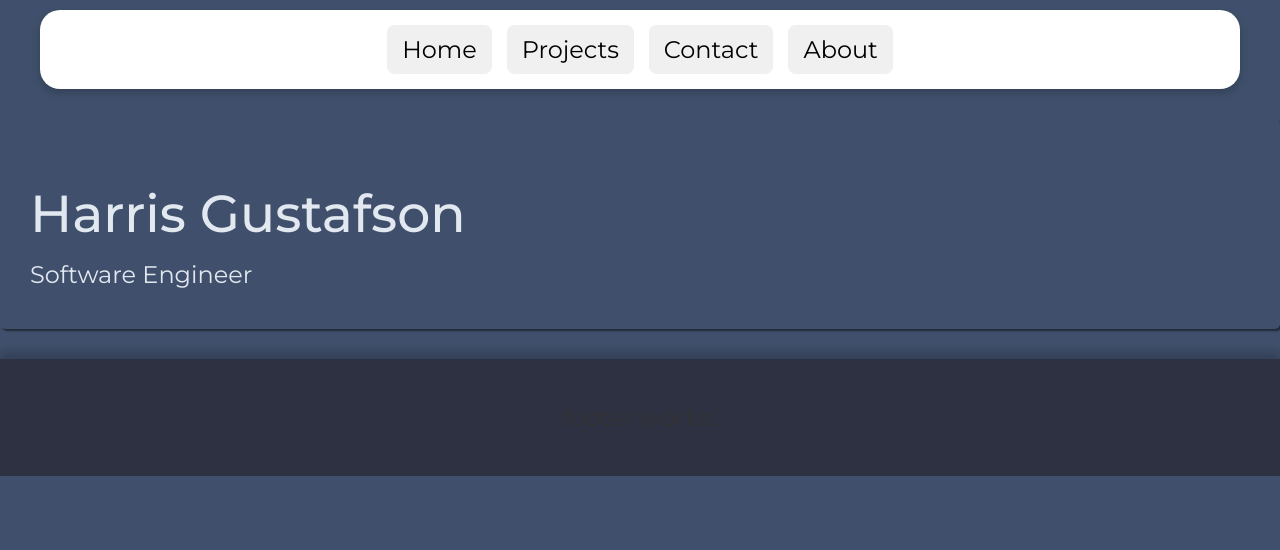
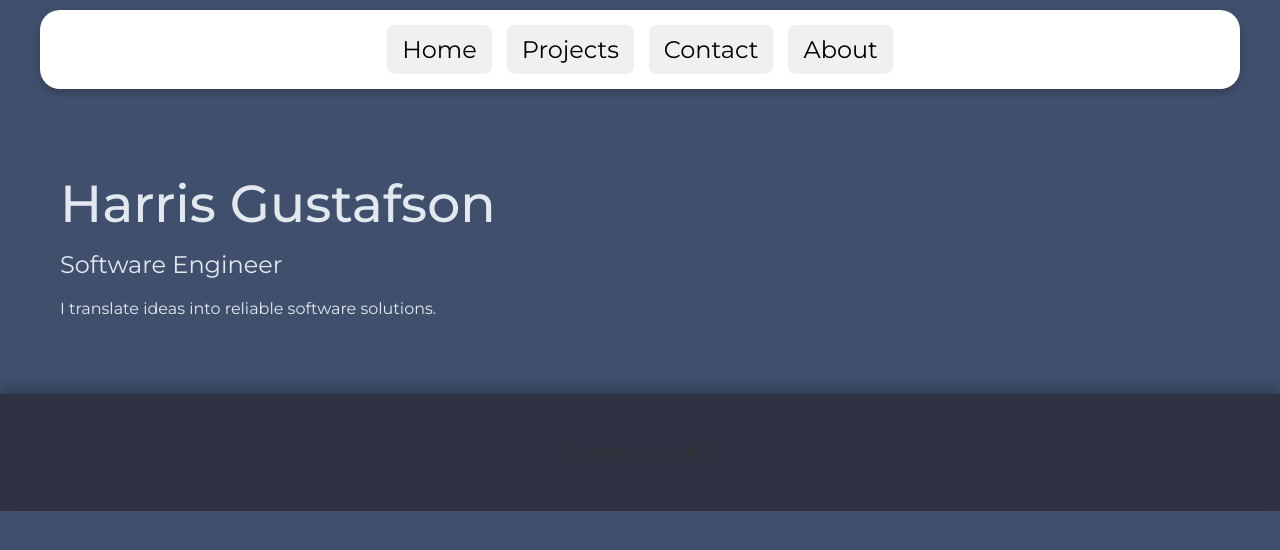
Before and after one commit to xyclose11/Portfolio_Showcase, an Angular app: page / in a window 1280 px wide. Shown: the top 550 px of the page. Built offline with nearby package versions, Linux system fonts and the light colour scheme.

Commit message:
Headline

```diff
--- a/src/app/app.component.html
+++ b/src/app/app.component.html
@@ -1,8 +1,6 @@
 <main class="main">
   <div class="content">
     <app-header></app-header>
-  </div>
-  <div>
     <app-hero></app-hero>
   </div>
   <app-footer></app-footer>
--- a/src/app/hero/hero.component.html
+++ b/src/app/hero/hero.component.html
@@ -3,6 +3,7 @@
         <div class="hero-content">
             <h1>Harris Gustafson</h1>
             <h2 id="dynamic-text">Software Engineer</h2>
+            <p>I translate ideas into reliable software solutions.</p>
         </div>
     </section>
 </div>
--- a/src/app/hero/hero.component.scss
+++ b/src/app/hero/hero.component.scss
@@ -6,10 +6,8 @@
     margin-left: auto;
     margin-right: auto;
     margin-bottom: 30px;
-    border-radius: 5px;
     padding-left: 22px;
     padding-right: 22px;
-    box-shadow: 2px 2px 2px 0 rgba(0, 0, 0, 0.5);
     max-width: 1276px;
 }
 
@@ -47,7 +45,6 @@
 .hero-content {
     color: rgb(226 232 240);
     text-align: left;
-    padding-left: 10px;
 
     h1 {
         font-size: 3.25rem;
```
